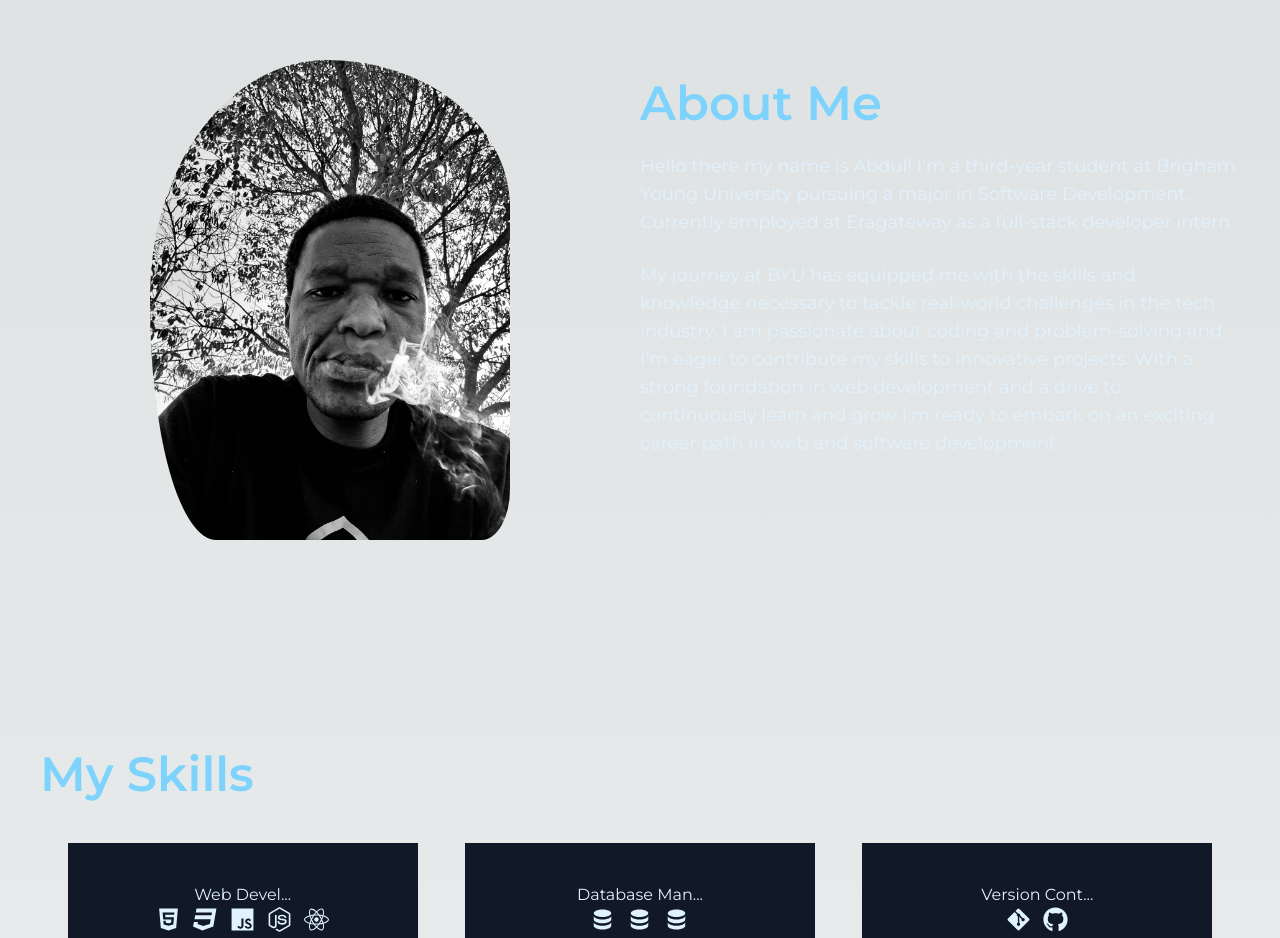
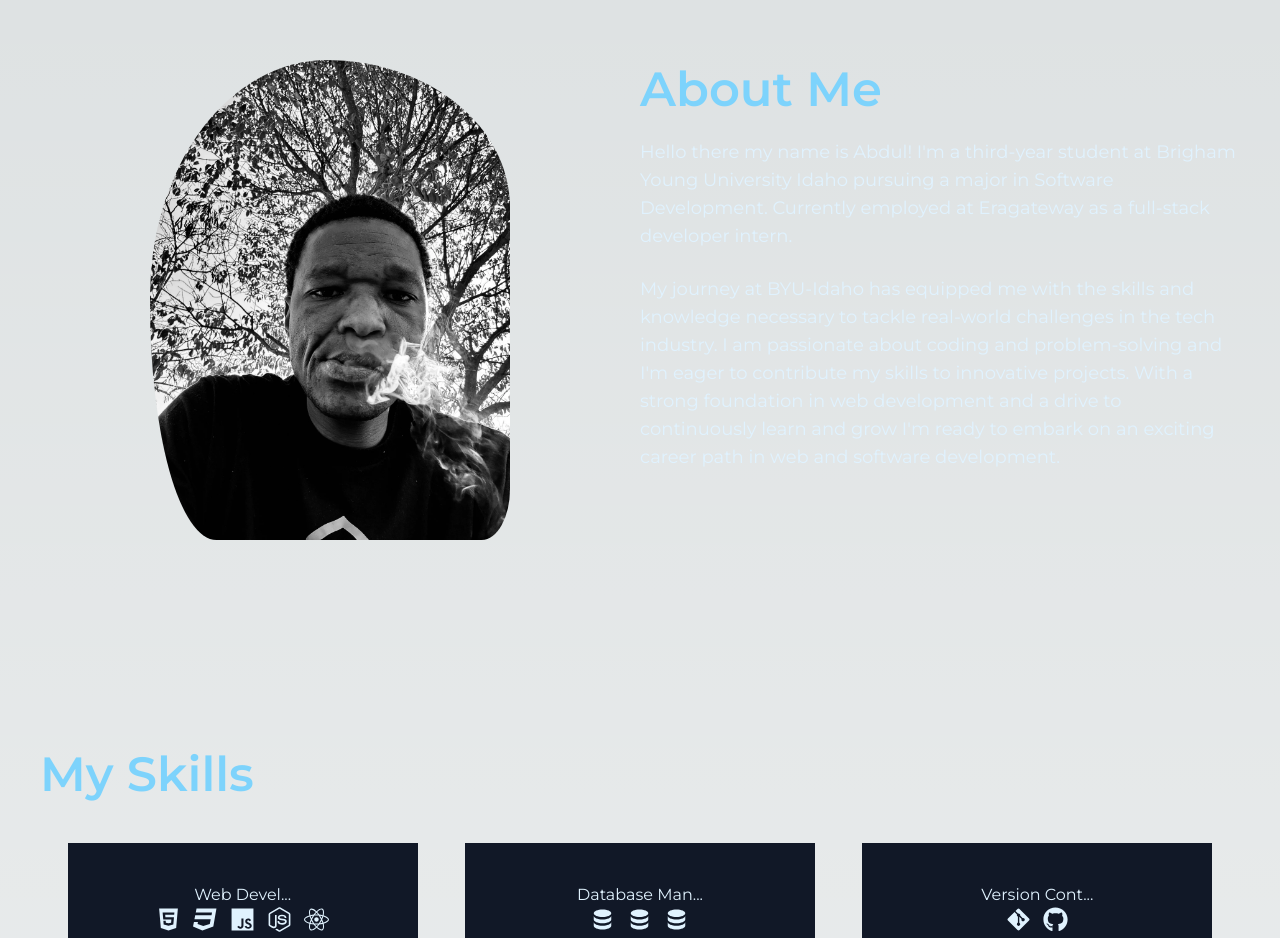
Before and after one commit to abdulmahl/my-portfolio, a Next.js app: page / in a window 1280 px wide. Shown: the part 820-1758 px from the top of the page. Built offline with nearby package versions, Linux system fonts and the light colour scheme.

Commit message:
Changed my hero section message.

```diff
--- a/app/ui/about.js
+++ b/app/ui/about.js
@@ -37,12 +37,12 @@ export default function AboutMe() {
         </h2>
         <p className="text-sm text-sky-100 pb-[25px] lg:text-lg">
           Hello there my name is Abdul! I&apos;m a third-year student at Brigham
-          Young University pursuing a major in Software Development.
+          Young University Idaho pursuing a major in Software Development.
           Currently employed at Eragateway as a full-stack developer
           intern.
         </p>
         <p className="text-sm text-sky-100 pb-[25px] lg:text-lg">
-          My journey at BYU has equipped me with the skills and knowledge
+          My journey at BYU-Idaho has equipped me with the skills and knowledge
           necessary to tackle real-world challenges in the tech industry. I am
           passionate about coding and problem-solving and I&apos;m eager
           to contribute my skills to innovative projects. With a strong
```
